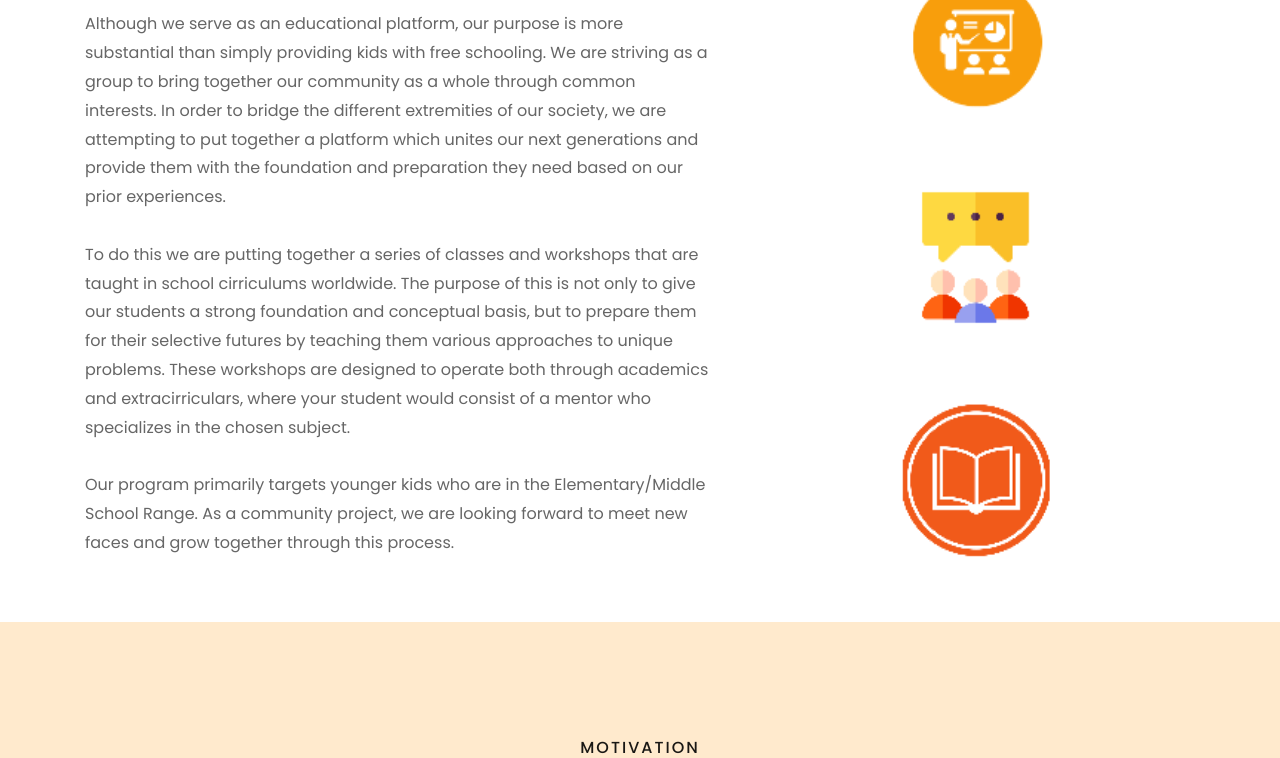
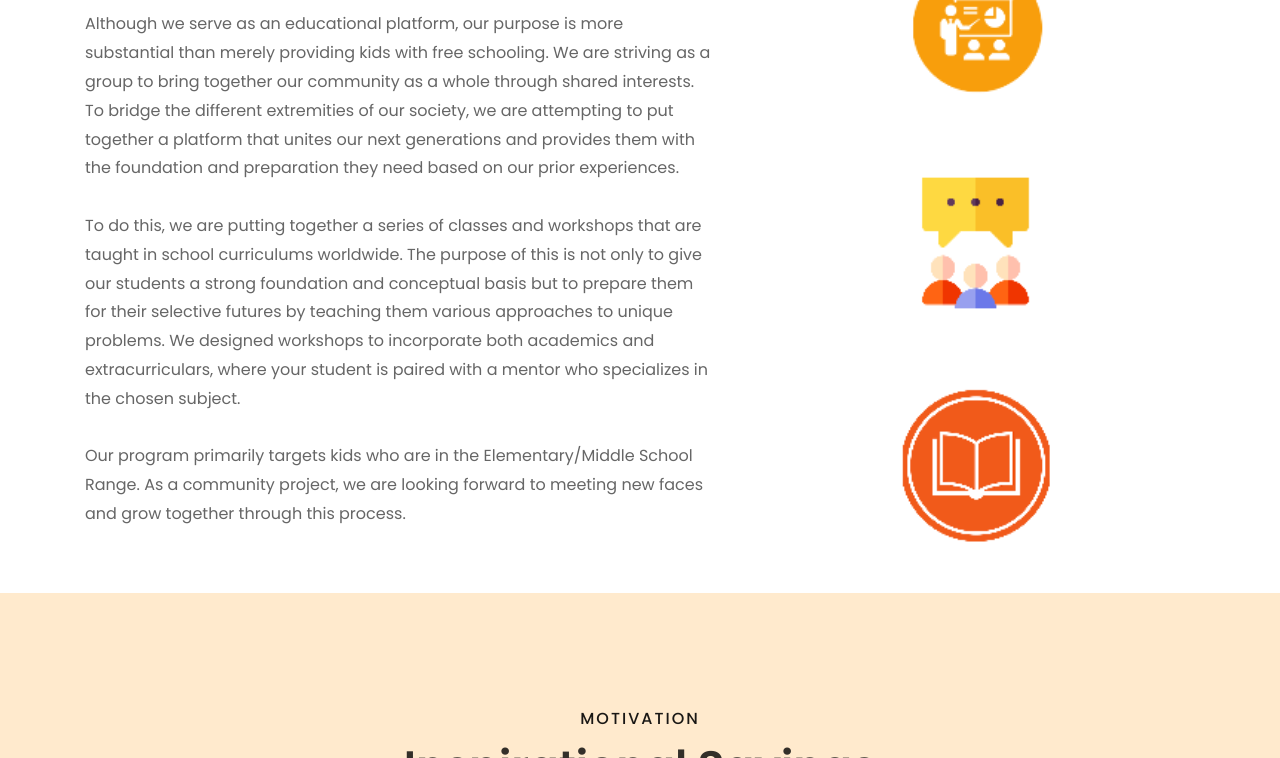
Before and after one commit to Agrimd15/PREP_NEW, a plain HTML site: page fox/about.html in a window 1280 px wide. Shown: the part 596-1354 px from the top of the page. Drawn offline with Linux system fonts and the light colour scheme; some packages are replaced by stand-ins of ours; no server answers; files whose address does not match are found by name.

Commit message:
Update Text

```diff
--- a/fox/about.html
+++ b/fox/about.html
@@ -96,13 +96,13 @@
 					</div>
 					<div class="col-md-7 wrap-about py-5 pr-md-4 ftco-animate">
           	<h2 class="mb-4">Our Purpose</h2>
-						<p>Although we serve as an educational platform, our purpose is more substantial than simply providing kids with free schooling. We are striving as a group to bring together our community as a whole through common interests. In order to bridge the different extremities of our society, we are attempting to put together a platform which unites our next generations and provide them with the foundation and preparation they need based on our prior experiences.
+						<p>Although we serve as an educational platform, our purpose is more substantial than merely providing kids with free schooling. We are striving as a group to bring together our community as a whole through shared interests. To bridge the different extremities of our society, we are attempting to put together a platform that unites our next generations and provides them with the foundation and preparation they need based on our prior experiences.
               <br>
               <br>
-              To do this we are putting together a series of classes and workshops that are taught in school cirriculums worldwide. The purpose of this is not only to give our students a strong foundation and conceptual basis, but to prepare them for their selective futures by teaching them various approaches to unique problems. These workshops are designed to operate both through academics and extracirriculars, where your student would consist of a mentor who specializes in the chosen subject.
+              To do this, we are putting together a series of classes and workshops that are taught in school curriculums worldwide. The purpose of this is not only to give our students a strong foundation and conceptual basis but to prepare them for their selective futures by teaching them various approaches to unique problems. We designed workshops to incorporate both academics and extracurriculars, where your student is paired with a mentor who specializes in the chosen subject.
               <br>
               <br>
-              Our program primarily targets younger kids who are in the Elementary/Middle School Range. As a community project, we are looking forward to meet new faces and grow together through this process.</p>
+              Our program primarily targets kids who are in the Elementary/Middle School Range. As a community project, we are looking forward to meeting new faces and grow together through this process.</p>
 					</div>
 				</div>
 			</div>
```
